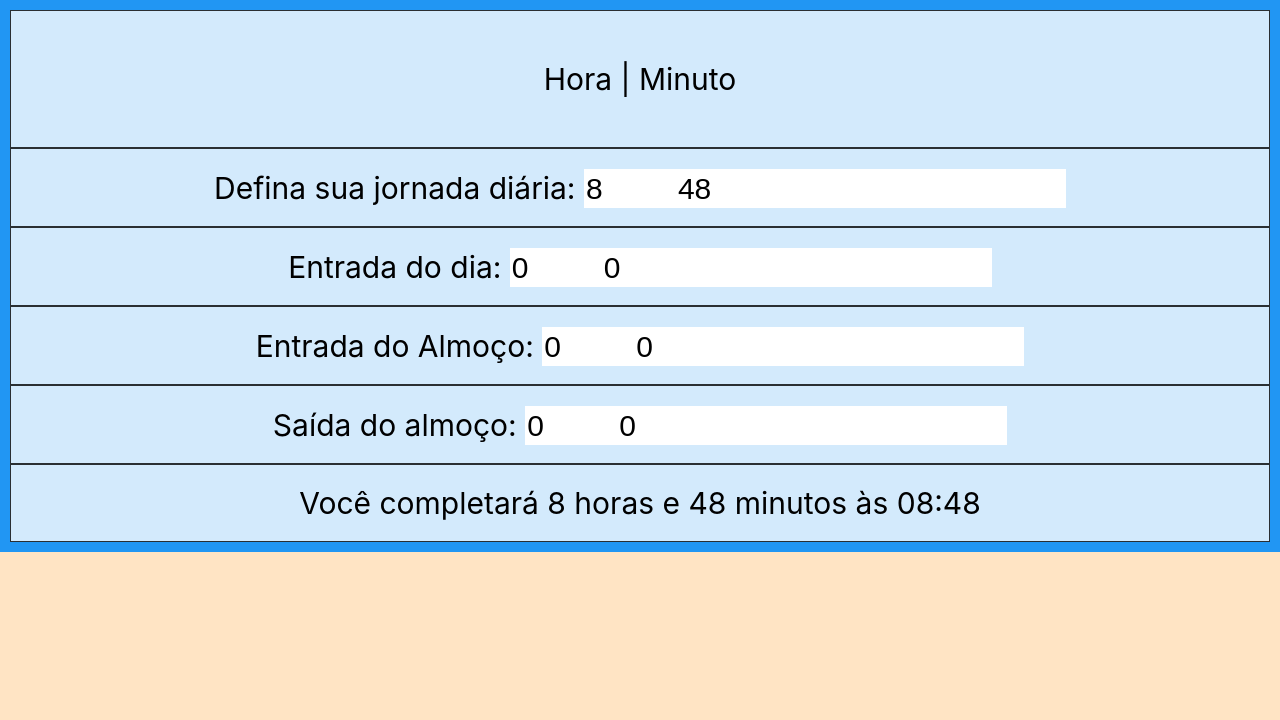
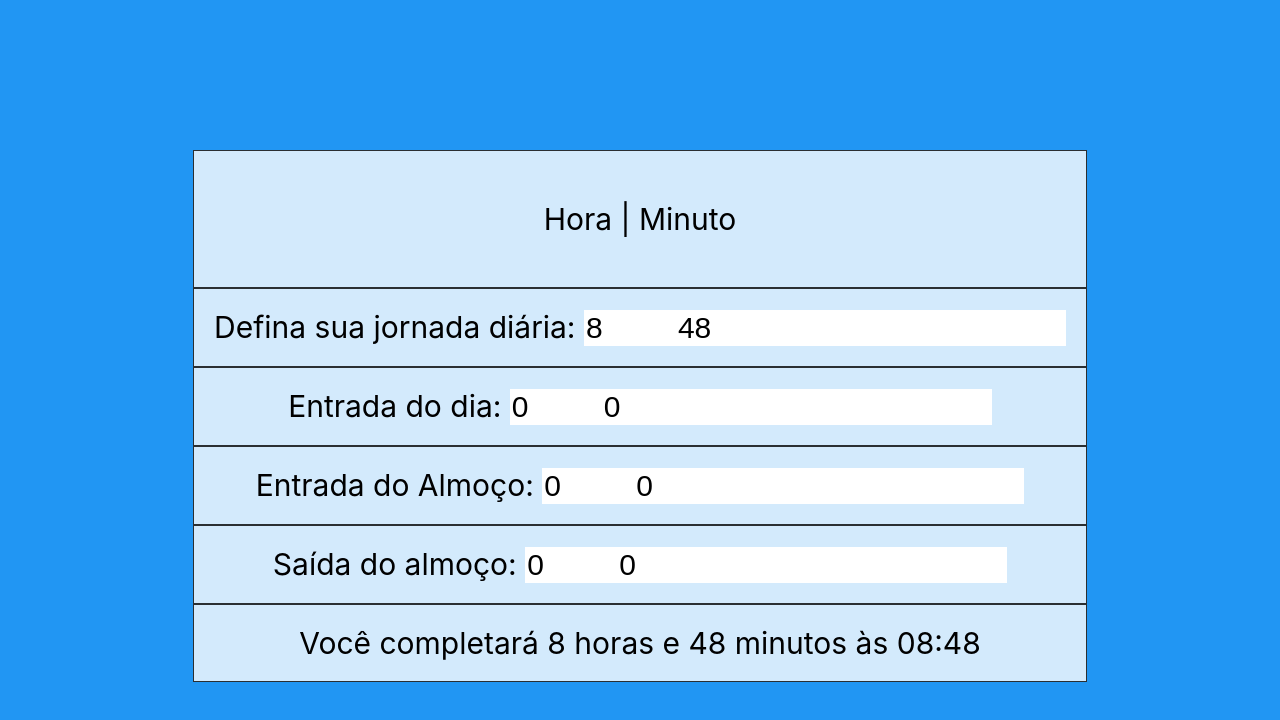
Before and after one commit to Leandro-Hespanhol/horario-de-saida, a React (Create React App) app: page / in a window 1280 px wide. Shown: the top 720 px of the page. Built offline with nearby package versions, Linux system fonts and the light colour scheme.

Commit message:
style: display grid

```diff
--- a/src/App.css
+++ b/src/App.css
@@ -1,3 +1,3 @@
- body {
-  background-color: bisque;
- }
+body {
+  background-color: #2196F3;
+}
--- a/src/components/Relogios.scss
+++ b/src/components/Relogios.scss
@@ -14,9 +14,11 @@
 
 .main-relogios {
   display: grid;
+  align-items: center;
+  justify-content: center;
   grid-template-columns: auto;
   background-color: #2196F3;
-  padding: 10px;
+  padding: 150px 0;
   label {
     background-color: rgba(255, 255, 255, 0.8);
     border: 1px solid rgba(0, 0, 0, 0.8);
```
